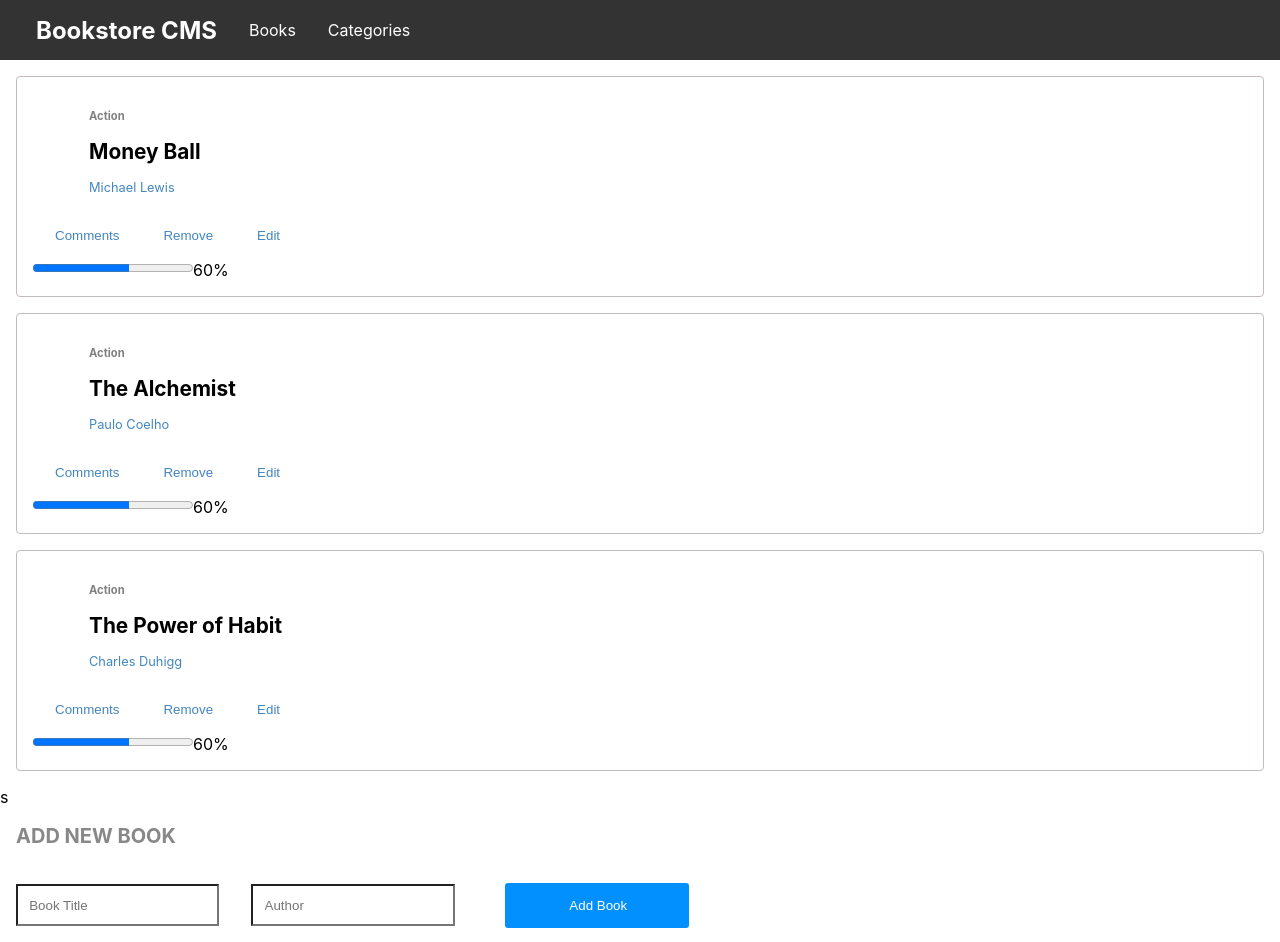
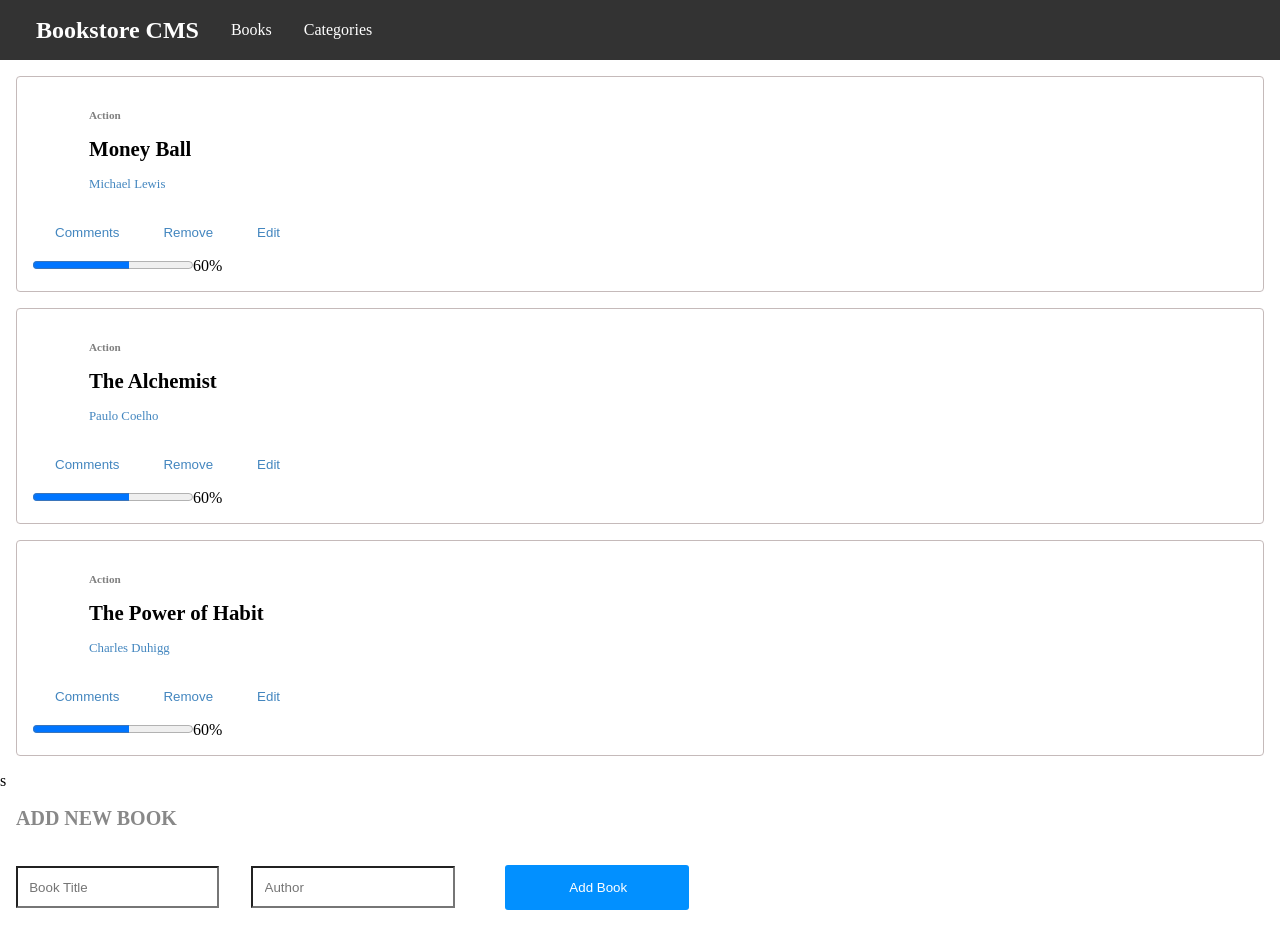
Before and after one commit to david63011/Bookstore, a React (Create React App) app: page / in a window 1280 px wide. Built offline with nearby package versions, Linux system fonts and the light colour scheme.

Commit message:
add changes

```diff
--- a/src/App.css
+++ b/src/App.css
@@ -73,6 +73,7 @@ form input {
   justify-content: center;
   align-items: center;
 }
+
 .checkbtn {
   background-color: #0290ff;
   width: 11.5rem;
--- a/src/index.css
+++ b/src/index.css
@@ -1,13 +1,8 @@
 body {
   margin: 0;
-  font-family: -apple-system, BlinkMacSystemFont, 'Segoe UI', 'Roboto', 'Oxygen',
-    'Ubuntu', 'Cantarell', 'Fira Sans', 'Droid Sans', 'Helvetica Neue',
-    sans-serif;
-  -webkit-font-smoothing: antialiased;
-  -moz-osx-font-smoothing: grayscale;
+  padding: 0;
 }
 
 code {
-  font-family: source-code-pro, Menlo, Monaco, Consolas, 'Courier New',
-    monospace;
+  font-family: 'Courier New';
 }
```
